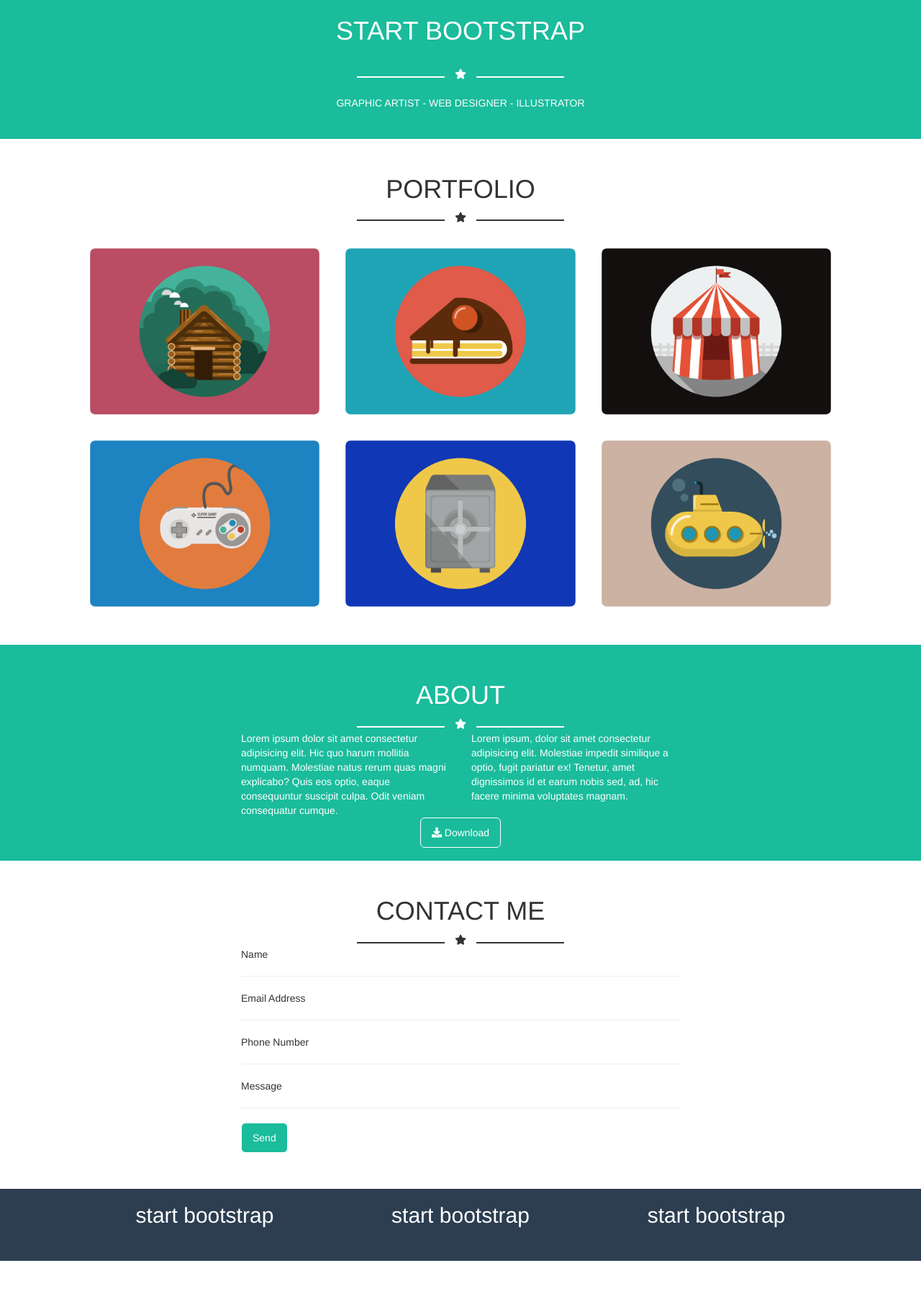
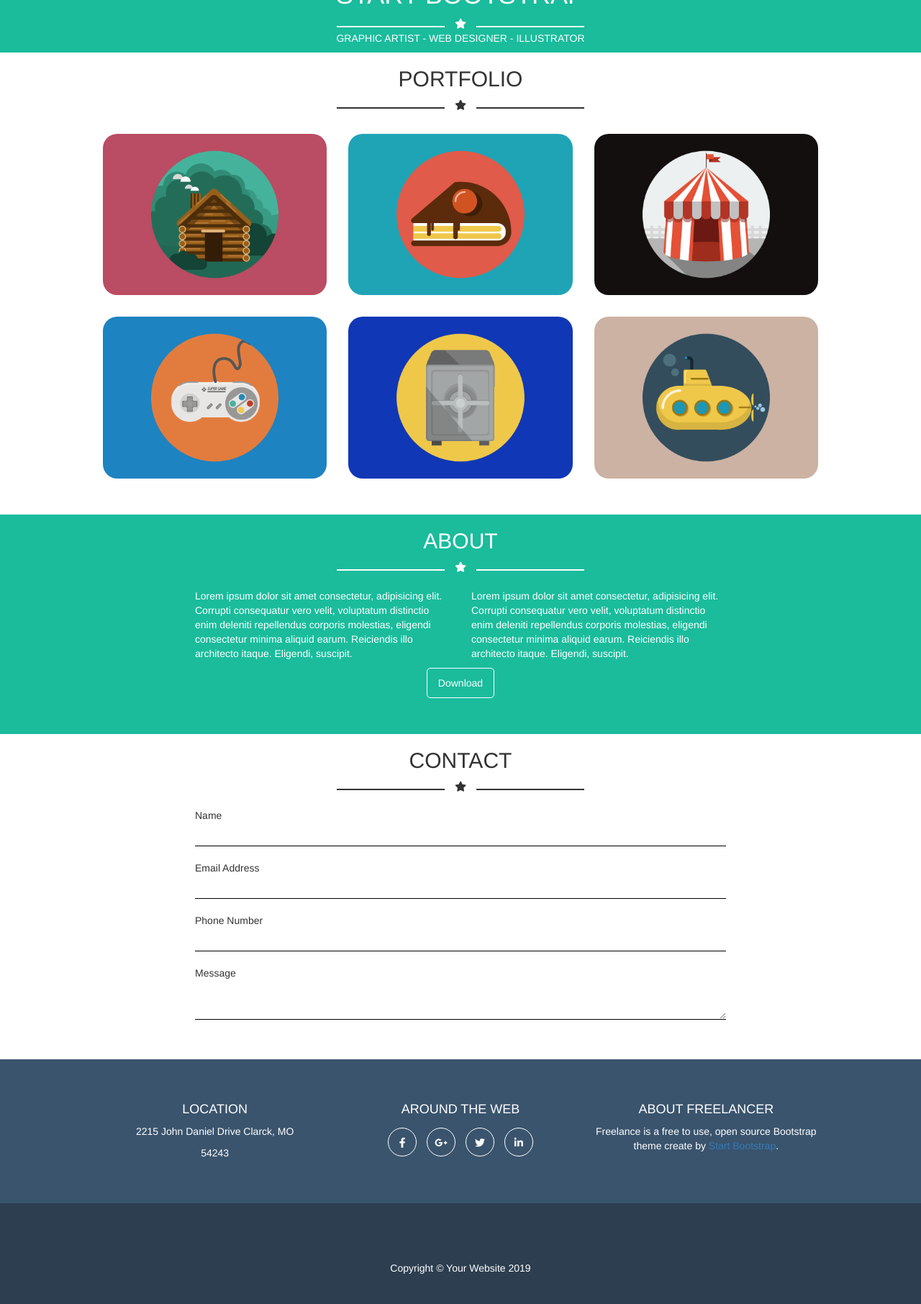
Before and after one commit to AleColumn99/html-css-bootstrap-freelancer, a plain HTML site: page index.html in a window 1280 px wide. Shown: the part 427-2239 px from the top of the page at 72% size. Before the commit the page ends 2179 px from the top, so only its background shows below. Drawn offline with nearby package versions, Linux system fonts and the light colour scheme.

Commit message:
va sistemato ma funziona

```diff
--- a/assets/css/style.css
+++ b/assets/css/style.css
@@ -1,7 +1,4 @@
-body {
-  color: #333333;;
-}
-
+/* GLOBALI */
 .uppercase {
   text-transform: uppercase;
 }
@@ -18,22 +15,43 @@ body {
   text-align: left;
 }
 
-.mint-green {
+.text-right {
+  text-align: right;
+}
+
+.sc-bg-mint {
   background-color: #1ABC9C;
   color: white;
 }
 
-.mint-green .divider-line {
+.sc-bg-mint a {
+  color: white;
+}
+
+.sc-bg-mint .divider-line {
   background-color: white;
 }
 
-/* BUTTONS */
+.sc-w-80 {
+  width: 80%;
+  margin: auto;
+}
 
-.btn {
-  padding: 10px 15px;
-  border-radius: 6px;
-  border: 1px solid white;
-  background-color: #1ABC9C;
+.sc-w-60 {
+  width: 60%;
+  margin: auto;
+}
+
+.sc-padding-30 {
+  padding: 30px 0;
+}
+
+.sc-margin-bottom-20 {
+  margin-bottom: 20px;
+}
+
+.sc-margin-bottom-50 {
+  margin-bottom: 50px;
 }
 
 /* LISTE INLINE */
@@ -44,86 +62,110 @@ li {
 
 .inline-menu li {
   display: inline-block;
-  padding-left: 20px;
+  padding-left: 15px;
+}
+
+/* BUTTONS */
+
+.btn {
+  padding: 10px 15px;
+  border-radius: 5px;
+  border: 1px solid white;
+  background-color: #1ABC9C;
+}
+
+.btn-menu {
+  margin-top: 35px;
+  width: 30px;
+  height: 30px;
+  padding: 10px;
+  border-radius: 5px;
+  border: 1px solid white;
+}
+
+.btn-menu i {
+  font-size: 10px;
+  line-height: 30px;
+}
+
+/* DIVIDER LINE */
+
+.divider-line {
+  display: inline-block;
+  height: 2px;
+  width: 20%;
+  max-width: 150px;
+  margin: 0 10px;
+  background-color: #333333;
 }
 
 /* HEADER */
 
-header.container-fluid {
-  min-height: 100px;
+.sc-header-top{
+  position: fixed;
+  top: 0;
+  width: 100%;
+  z-index: 999;
   color: white;
   background-color: #2C3E50;
 }
 
-header {
-  line-height: 100px;
+.sc-header-bottom{
+  min-height: 300px;
+  margin-top: 80px;
 }
 
-/* MAIN */
-
-main .divider-line {
-  display: inline-block;
-  height: 2px;
-  width: 20%;
-  margin: 0 10px;
-  background-color: #333333;
+.sc-jumbotron{
+  max-width: 800px;
+  min-height: 300px;
+  margin: 0 auto;
 }
 
-/* MAIN START */
-
-main .main-start.container-fluid {
-  min-height: 300px;
-  color: white;
-}
-
-main .main-start .row [class*="col-"] {
-  margin-bottom: 20px;
-}
-
-main .main-start .row img {
+.sc-jumbotron .row img {
   margin-top: 50px;
   height: 250px;
 }
 
-/* MAIN PORTFOLIO */
+/* PORTFOLIO */
 
-main .main-portfolio.container-fluid {
-  min-height: 300px;
-  text-align: center;
-  padding-top: 30px;
-}
-
-main .main-portfolio.container-fluid .portfolio-cards img {
+.sc-box img {
   width: 100%;
-  border-radius: 10px;
-  padding: 1%;
+  border-radius: 20px;
   margin-top: 30px;
 }
 
-/* MAIN ABOUT */
+/* ABOUT */
 
-main .main-about.container-fluid {
-  min-height: 300px;
-  margin-top: 50px;
-  padding-top: 30px;
+/* CONTACT */
+
+input, textarea {
+  width: 100%;
+  border: none;
+  border-bottom: 1px solid black;
 }
 
-/* MAIN ABOUT */
-
-main .main-contact.container-fluid {
-  min-height: 300px;
-  padding-top: 30px;
+footer {
+  color: white;
 }
 
-/* FOOTER */
-
-footer.container-fluid {
-  min-height: 100px;
-  color: white;
-  background-color: #2C3E50;
+footer .row {
   margin-top: 50px;
 }
 
-footer {
-  line-height: 100px;
+footer .logos {
+  display: inline-block;
+  width: 40px;
+  height: 40px;
+  line-height: 40px;
+  margin: 5px;
+  border-radius: 50%;
+  border: 1px solid white;
 }
+
+
+.sc-footer-top{
+  background-color: #3A546D;;
+}
+.sc-footer-bottom{
+  background-color: #2C3E50;
+}
--- a/index.html
+++ b/index.html
@@ -1,214 +1,277 @@
-<!DOCTYPE html>
+<!doctype html>
 <html lang="en">
 
   <head>
 
-    <meta charset="UTF-8">
+    <meta charset="utf-8">
     <meta http-equiv="X-UA-Compatible" content="IE=edge">
-    <meta name="viewport" content="width=device-width, initial-scale=1.0">
+    <meta name="viewport" content="width=device-width, initial-scale=1">
+
     <link rel="stylesheet" href="https://cdnjs.cloudflare.com/ajax/libs/font-awesome/5.15.3/css/all.min.css" integrity="sha512-iBBXm8fW90+nuLcSKlbmrPcLa0OT92xO1BIsZ+ywDWZCvqsWgccV3gFoRBv0z+8dLJgyAHIhR35VZc2oM/gI1w==" crossorigin="anonymous" />
-    <link rel="stylesheet" href="https://maxcdn.bootstrapcdn.com/bootstrap/3.3.7/css/bootstrap.min.css" integrity="sha384-BVYiiSIFeK1dGmJRAkycuHAHRg32OmUcww7on3RYdg4Va+PmSTsz/K68vbdEjh4u" crossorigin="anonymous">
+
+    <link rel="stylesheet" href="https://stackpath.bootstrapcdn.com/bootstrap/3.4.1/css/bootstrap.min.css" integrity="sha384-HSMxcRTRxnN+Bdg0JdbxYKrThecOKuH5zCYotlSAcp1+c8xmyTe9GYg1l9a69psu" crossorigin="anonymous">
+
 		<link rel="stylesheet" href="assets/css/style.css">
-    <title>Bootstrap Excercise</title>
+
+    <title>Freelancer</title>
 
   </head>
 
   <body>
 
-    <header class="container-fluid uppercase">
+		<!-- header -->
+
+		<header>
+
+			<div class="sc-header-top sc-bg-mint uppercase">
+
+				<div class="container">
+
 					<div class="row">
-        <div class="col-sm-offset-1 col-sm-10 col-xs-offset-1 col-xs-10">
-          <div class="row header-nav">
-            <div class="col-sm-6 col-xs-9">
-              <h2>start bootstrap</h2>
+
+						<div class="col-xs-6">
+              <h1>start bootstrap</h1>
             </div>
-            <div class="col-sm-6 hidden-xs">
-              <nav>
+
+						<div class="col-xs-6 text-right">
+
+							<nav class="hidden-xs">
 								<ul class="inline-menu">
                   <li>
-                    <h4>
+                    <a href="#">
                       portfolio
-                    </h4>
+                    </a>
                   </li>
                   <li>
-                    <h4>
+                    <a href="#">
                       about
-                    </h4>
+                    </a>
                   </li>
                   <li>
-                    <h4>
-                      contact
-                    </h4>
+                    <a href="#">
+                      about
+                    </a>
                   </li>
                 </ul>
 							</nav>
+
+							<button class="visible-xs btn btn.menu">
+                BTN
+              </button>
+
+						</div>
+
 					</div>
 				</div>
+
+			</div>
+
+			<div class="sc-header-bottom sc-bg-mint text-center">
+
+				<div class="sc-jumbotron sc-w-80 uppercase">
+          <div class="row">
+            <div class="">
+              <img src="assets/img/avatar.svg">
+              <h1>start bootstrap</h1>
+              <div class="divider-line"></div>
+              <i class="fas fa-star"></i>
+              <div class="divider-line"></div>
+              <p>
+                graphic artist - web designer - illustrator
+              </p>
             </div>
 				</div>
+
+			</div>
+
 		</header>
+
+		<!-- /header -->
+
+		<!-- main -->
 
 		<main>
 
-      <div class="main-start container-fluid mint-green text-center uppercase">
+			<!-- portfolio -->
+
+			<section id="portfolio" class="sc-w-80">
+
+				<div class="container-fluid sc-margin-bottom-50">
+
 					<div class="row">
-          <div class="col-sm-offset-3 col-sm-6">
-            <div class="row">
-              <div class="col-sm-12">
-                <img src="assets/img/avatar.svg">
-              </div>
-              <div class="col-sm-12">
-                <h1>start bootstrap</h1>
-              </div>
-              <div class="col-sm-12">
+						<div class="col-xs-12 text-center uppercase">
+							<h2>portfolio</h2>
 							<div class="divider-line"></div>
               <i class="fas fa-star"></i>
               <div class="divider-line"></div>
 						</div>
-              <div class="col-sm-12">
-                graphic artist - web designer - illustrator
+					</div>
+
+					<div class="row">
+						<div class="col-xs-12 col-sm-6 col-lg-4">
+							<div class="sc-box">
+                <img src="assets/img/cabin.png" alt="">
               </div>
 						</div>
+						<div class="col-xs-12 col-sm-6 col-lg-4">
+							<div class="sc-box">
+                <img src="assets/img/cake.png" alt="">
+              </div>
+						</div>
+						<div class="col-xs-12 col-sm-6 col-lg-4">
+							<div class="sc-box">
+                <img src="assets/img/circus.png" alt="">
+              </div>
+						</div>
+						<div class="col-xs-12 col-sm-6 col-lg-4">
+							<div class="sc-box">
+                <img src="assets/img/game.png" alt="">
+              </div>
+						</div>
+						<div class="col-xs-12 col-sm-6 col-lg-4">
+							<div class="sc-box">
+                <img src="assets/img/safe.png" alt="">
+              </div>
+						</div>
+						<div class="col-xs-12 col-sm-6 col-lg-4">
+							<div class="sc-box">
+                <img src="assets/img/submarine.png" alt="">
               </div>
 						</div>
 					</div>
 
-      <div class="main-portfolio container-fluid uppercase">
+				</div>
+
+			</section>
+
+			<!-- /portfolio -->
+
+			<!-- about -->
+
+			<section id="about" class="sc-bg-mint">
+
+				<div class="container">
 					<div class="row">
-          <div class="col-sm-offset-3 col-sm-6">
-            <div class="row">
-              <div class="col-sm-12">
-                <h1>portfolio</h1>
-              </div>
-              <div class="col-sm-12">
+						<div class="col-xs-12 text-center sc-margin-bottom-20 uppercase">
+							<h2>about</h2>
 							<div class="divider-line"></div>
               <i class="fas fa-star"></i>
               <div class="divider-line"></div>
 						</div>
 					</div>
 				</div>
+
+				<div class=" sc-w-60">
+					<div class="container-fluid">
+						<div class="row">
+							<div class="col-xs-12 col-sm-6">
+								<p>Lorem ipsum dolor sit amet consectetur, adipisicing elit. Corrupti consequatur vero velit, voluptatum distinctio enim deleniti repellendus corporis molestias, eligendi consectetur minima aliquid earum. Reiciendis illo architecto itaque. Eligendi, suscipit.</p>
 							</div>
-        <div class="row">
-          <div class="col-sm-offset-1 col-sm-10">
-            <div class="row">
-              <div class="col-md-4 col-sm-6 col-xs-12 portfolio-cards">
-                <img src="assets/img/cabin.png" alt="">
-              </div>
-              <div class="col-md-4 col-sm-6 col-xs-12 portfolio-cards">
-                <img src="assets/img/cake.png" alt="">
-              </div>
-              <div class="col-md-4 col-sm-6 col-xs-12 portfolio-cards">
-                <img src="assets/img/circus.png" alt="">
-              </div>
-              <div class="col-md-4 col-sm-6 col-xs-12 portfolio-cards">
-                <img src="assets/img/game.png" alt="">
-              </div>
-              <div class="col-md-4 col-sm-6 col-xs-12 portfolio-cards">
-                <img src="assets/img/safe.png" alt="">
-              </div>
-              <div class="col-md-4 col-sm-6 col-xs-12 portfolio-cards">
-                <img src="assets/img/submarine.png" alt="">
-              </div>
+							<div class="col-xs-12 col-sm-6">
+								<p>Lorem ipsum dolor sit amet consectetur, adipisicing elit. Corrupti consequatur vero velit, voluptatum distinctio enim deleniti repellendus corporis molestias, eligendi consectetur minima aliquid earum. Reiciendis illo architecto itaque. Eligendi, suscipit.</p>
 							</div>
 						</div>
 					</div>
 				</div>
 
-      <div class="main-about container-fluid mint-green">
+				<div class="container">
 					<div class="row">
-          <div class="col-sm-offset-3 col-sm-6">
-            <div class="row text-center">
-              <div class="col-sm-12">
-                <h1 class="uppercase">about</h1>
-              </div>
-              <div class="col-sm-12">
-                <div class="divider-line"></div>
-                <i class="fas fa-star"></i>
-                <div class="divider-line"></div>
-              </div>
-              <div class="col-sm-12">
-                <div class="row text-left">
-                  <div class="col-sm-6">
-                    Lorem ipsum dolor sit amet consectetur adipisicing elit. Hic quo harum mollitia numquam. Molestiae natus rerum quas magni explicabo? Quis eos optio, eaque consequuntur suscipit culpa. Odit veniam consequatur cumque.
-                  </div>
-                  <div class="col-sm-6">
-                    Lorem ipsum, dolor sit amet consectetur adipisicing elit. Molestiae impedit similique a optio, fugit pariatur ex! Tenetur, amet dignissimos id et earum nobis sed, ad, hic facere minima voluptates magnam.
-                  </div>
-                </div>
-              </div>
-              <div class="col-sm-12 text-center">
-                <div class="btn">
-                  <i class="fas fa-download"></i> Download
-                </div>
-              </div>
-            </div>
+						<div class="col-xs-12 text-center">
+							<button class="btn capitalize sc-margin-bottom-50">download</button>
 						</div>
 					</div>
 				</div>
 
-      <div class="main-contact container-fluid">
+			</section>
+
+			<!-- /about -->
+
+			<!-- contact -->
+
+			<section id="contact" class="sc-padding-80">
+
+				<div class="container">
 					<div class="row">
-          <div class="col-sm-offset-3 col-sm-6">
-            <div class="row text-center">
-              <div class="col-sm-12">
-                <h1 class="uppercase">contact me</h1>
-              </div>
-              <div class="col-sm-12">
+						<div class="col-xs-12 text-center sc-margin-bottom-20 uppercase">
+							<h2>contact</h2>
 							<div class="divider-line"></div>
               <i class="fas fa-star"></i>
               <div class="divider-line"></div>
 						</div>
 					</div>
 				</div>
-        </div>
+
+				<div class="sc-w-60">
+					<div class="container-fluid">
 						<div class="row">
-          <div class="col-sm-offset-3 col-sm-6">
-            <div class="row text-left capitalize">
-              <div class="col-sm-12">
-                <p>
-                  name
-                </p>
-                <hr>
-                <p>
-                  email address
-                </p>
-                <hr>
-                <p>
-                  phone number
-                </p>
-                <hr>
-                <p>
-                  message
-                </p>
-                <hr>
-                <div class="btn mint-green">
-                  send
-                </div>
+							<div class="col-xs-12 capitalize">
+                <p>name</p>
+								<input type="text" class="sc-margin-bottom-20">
+                <p>email address</p>
+								<input type="email" class="sc-margin-bottom-20">
+                <p>phone number</p>
+								<input type="number" class="sc-margin-bottom-20">
+                <p>message</p>
+								<textarea class="sc-margin-bottom-50"></textarea>
 							</div>
 						</div>
 					</div>
 				</div>
 
+			</section>
+			<!-- /contact -->
+
 		</main>
+		<!-- /main -->
 
-    <footer class="container-fluid text-center">
-      <div class="row">
-        <div class="col-sm-offset-1 col-sm-10 col-xs-offset-1 col-xs-10">
-          <div class="row header-nav">
-            <div class="col-md-4 col-sm-12 col-xs-12">
-              <h2>start bootstrap</h2>
+		<!-- footer -->
+		<footer>
+
+			<div class="sc-footer-top sc-padding-80">
+				<div class="container sc-w-80">
+					<div class="row text-center">
+            <div class="col-md-4 sc-margin-bottom-50">
+              <h4 class="uppercase">location</h4>
+              <p>2215 John Daniel Drive Clarck, MO</p>
+              <p>54243</p>
             </div>
-            <div class="col-md-4 col-sm-12 col-xs-12">
-              <h2>start bootstrap</h2>
+            <div class="col-md-4 sc-margin-bottom-50">
+              <h4 class="uppercase">around the web</h4>
+              <div class="logos"><i class="fab fa-facebook-f"></i></div>
+              <div class="logos"><i class="fab fa-google-plus-g"></i></div>
+              <div class="logos"><i class="fab fa-twitter"></i></div>
+              <div class="logos"><i class="fab fa-linkedin-in"></i></div>
             </div>
-            <div class="col-md-4 col-sm-12 col-xs-12">
-              <h2>start bootstrap</h2>
+            <div class="col-md-4 sc-margin-bottom-50">
+              <h4 class="uppercase">about freelancer</h4>
+              <p>
+                Freelance is a free to use, open source Bootstrap theme create by <a href="#">Start Bootstrap</a>.
+              </p>
             </div>
           </div>
 				</div>
 			</div>
+			<div class="sc-footer-bottom sc-padding-30">
+				<div class="container">
+					<div class="row">
+						<div class="col-xs-12 text-center">
+							<p>
+                Copyright &copy; Your Website 2019
+              </p>
+						</div>
+					</div>
+				</div>
+			</div>
+
 		</footer>
+		<!-- /footer -->
 
+
+
+
+
+
+    <script src="https://code.jquery.com/jquery-1.12.4.min.js" integrity="sha384-nvAa0+6Qg9clwYCGGPpDQLVpLNn0fRaROjHqs13t4Ggj3Ez50XnGQqc/r8MhnRDZ" crossorigin="anonymous"></script>
+    <script src="https://stackpath.bootstrapcdn.com/bootstrap/3.4.1/js/bootstrap.min.js" integrity="sha384-aJ21OjlMXNL5UyIl/XNwTMqvzeRMZH2w8c5cRVpzpU8Y5bApTppSuUkhZXN0VxHd" crossorigin="anonymous"></script>
   </body>
-
 </html>
```
Lines whose indentation alone changed are shown as unchanged.
